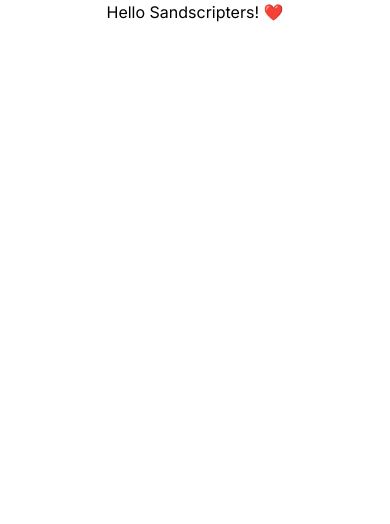
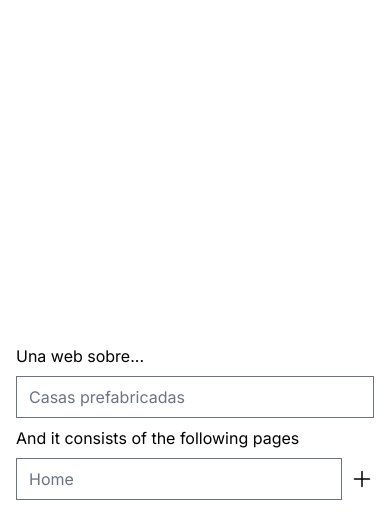
Before and after one commit to dawalberto/sandscripters-ai, a Next.js app: page / in a window 390 px wide. Shown: the top 524 px of the page. Built offline with nearby package versions, Linux system fonts and the light colour scheme.

Commit message:
added reset form tailwind package. home page. create-pages and page-chip components

```diff
--- a/package.json
+++ b/package.json
@@ -9,12 +9,14 @@
     "lint": "next lint"
   },
   "dependencies": {
+    "@heroicons/react": "^2.0.18",
     "api": "6.1.1",
     "next": "14.0.3",
     "react": "^18",
     "react-dom": "^18"
   },
   "devDependencies": {
+    "@tailwindcss/forms": "^0.5.7",
     "@types/node": "^20",
     "@types/react": "^18",
     "@types/react-dom": "^18",
--- a/src/app/page.tsx
+++ b/src/app/page.tsx
@@ -1,3 +1,13 @@
+import { CreatePages } from '@/components/create-pages/create-pages'
+
 export default function Home() {
-	return <h1 className='text-center'>Hello Sandscripters! ❤️</h1>
+	return (
+		<div className='w-full sm:w-1/2 md:w-2/5 fixed top-1/2 left-1/2 transform -translate-x-1/2 -translate-y-1/2'>
+			<div className='flex flex-col gap-2 p-4'>
+				<h1>Una web sobre...</h1>
+				<input type='text' className='w-full' placeholder='Casas prefabricadas' />
+				<CreatePages />
+			</div>
+		</div>
+	)
 }
--- /dev/null
+++ b/src/components/create-pages/create-pages.tsx
@@ -0,0 +1,56 @@
+'use client'
+import { PlusIcon } from '@heroicons/react/24/outline'
+import { useState } from 'react'
+import { Page, PageChip } from '../page-chip/page-chip'
+
+export const CreatePages = () => {
+	const [pageName, setPageName] = useState('')
+	const [pages, setPages] = useState<Page[]>([])
+
+	const handleInputChange = ({ target }) => {
+		setPageName(target.value)
+	}
+
+	const handleAddPage = () => {
+		setPages((currentPages) => [...currentPages, { page: pageName }])
+		setPageName(() => '')
+	}
+
+	const handleKeyPress = ({ key }) => {
+		if (key === 'Enter') {
+			handleAddPage()
+		}
+	}
+
+	const removePage = (pageName) => {
+		setPages((pages) => pages.filter(({ page }) => page !== pageName))
+	}
+
+	return (
+		<>
+			<h1>And it consists of the following pages</h1>
+			<div className='flex w-full space-x-2 items-center'>
+				<input
+					type='text'
+					className='flex-1'
+					placeholder='Home'
+					value={pageName}
+					onChange={handleInputChange}
+					onKeyDown={handleKeyPress}
+				/>
+				<button className='h-6 w-6 transform hover:scale-110 cursor-pointer'>
+					<PlusIcon onClick={handleAddPage} />
+				</button>
+			</div>
+			{pages && pages.length > 0 && (
+				<div className='flex space-x-2 flex-wrap  gap-2'>
+					{pages.map(({ page }) => (
+						<div key={page} onClick={() => removePage(page)}>
+							<PageChip page={page} />
+						</div>
+					))}
+				</div>
+			)}
+		</>
+	)
+}
--- /dev/null
+++ b/src/components/page-chip/page-chip.tsx
@@ -0,0 +1,12 @@
+import { BookmarkIcon } from '@heroicons/react/24/outline'
+
+export const PageChip = ({ page }: Page) => {
+	return (
+		<div className='flex items-center space-x-2 text-sm rounded-lg bg-purple-200 px-2 cursor-pointer'>
+			<BookmarkIcon className='w-3 h-3' />
+			<span>{page}</span>
+		</div>
+	)
+}
+
+export type Page = { page: string }
--- a/tailwind.config.ts
+++ b/tailwind.config.ts
@@ -15,6 +15,6 @@ const config: Config = {
 			},
 		},
 	},
-  plugins: [],
+	plugins: [require('@tailwindcss/forms')],
 }
 export default config
```
Also changed, not shown: 1 other file (tests, documents, lock files or other folders). Lines whose indentation alone changed are shown as unchanged.
